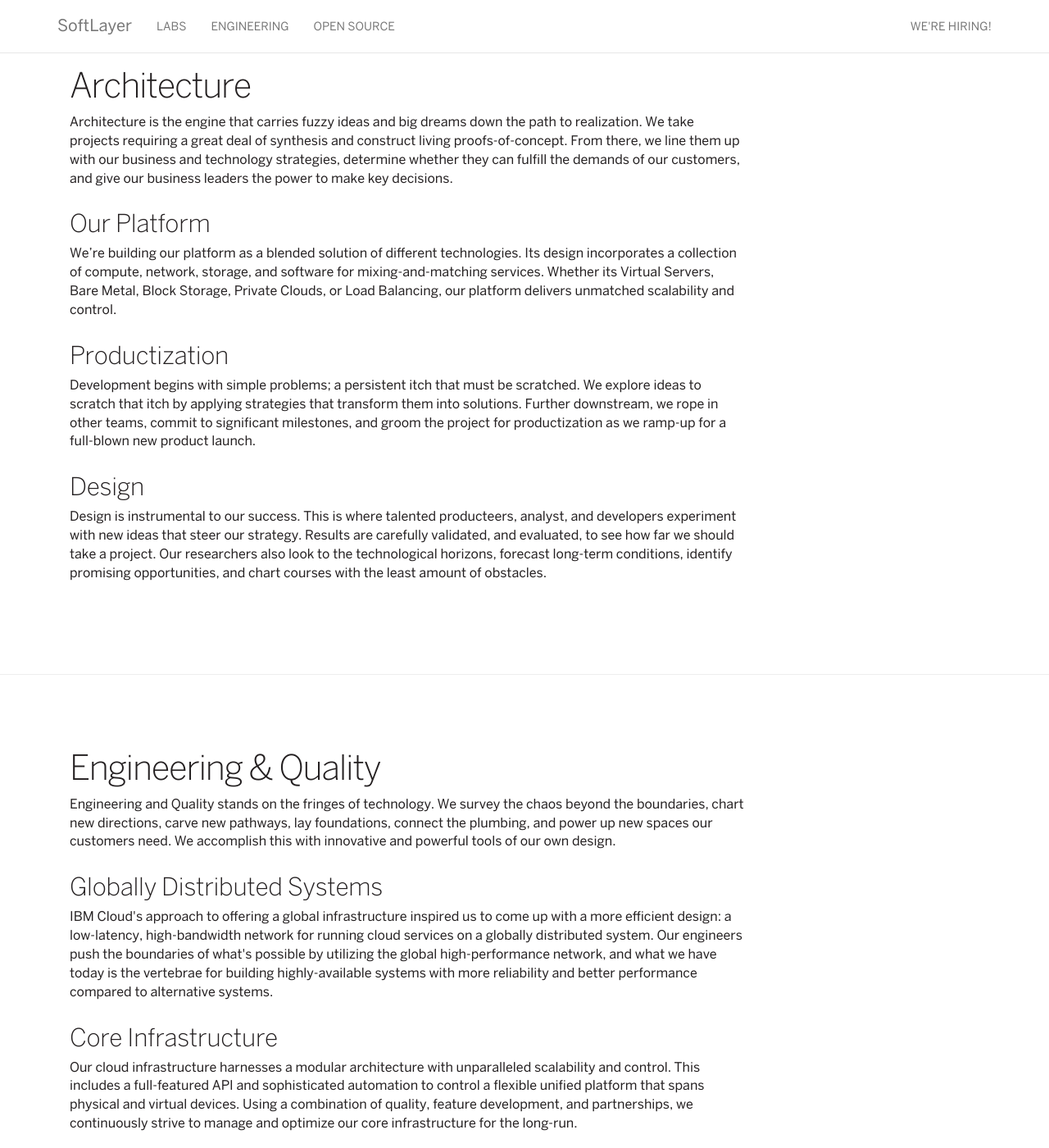
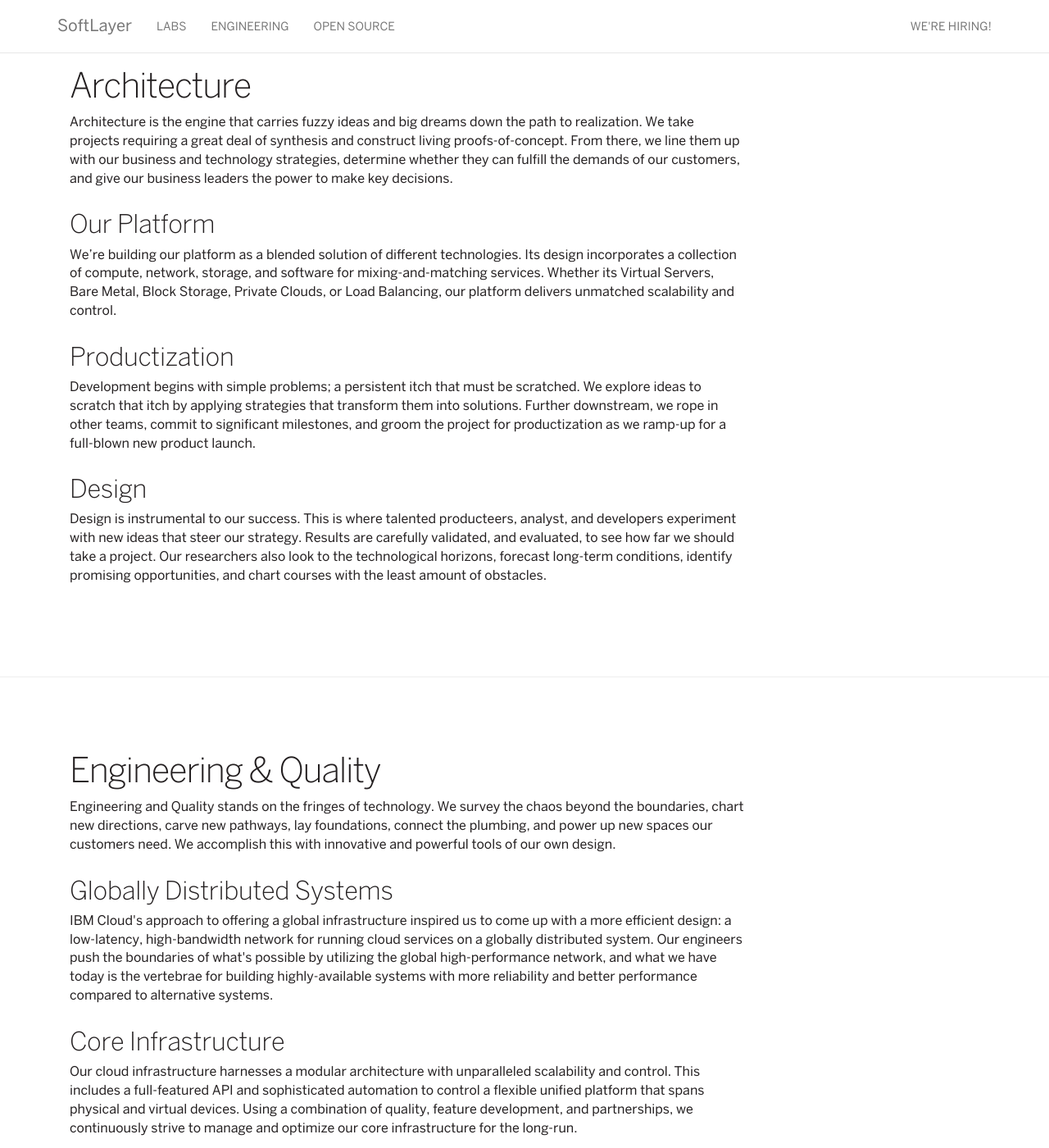
Before and after one commit to caleorourke/blue, a Jekyll site: the page built from index.html, in a window 1280 px wide and 1400 px high, scrolled down 1044 px. Shown: the whole window at 82% size. Built offline with Jekyll 4.4.1, drawn with Linux system fonts in a browser that asks for light colours.

Commit message:
update stylesheet

```diff
--- a/assets/css/main.css
+++ b/assets/css/main.css
@@ -47,7 +47,7 @@
 h3 {
   margin: 28px 0 8px;
   letter-spacing: -.01em;
-  font-size: 30px;
+  font-size: 31px;
   font-weight: 300;
 }
 
```
